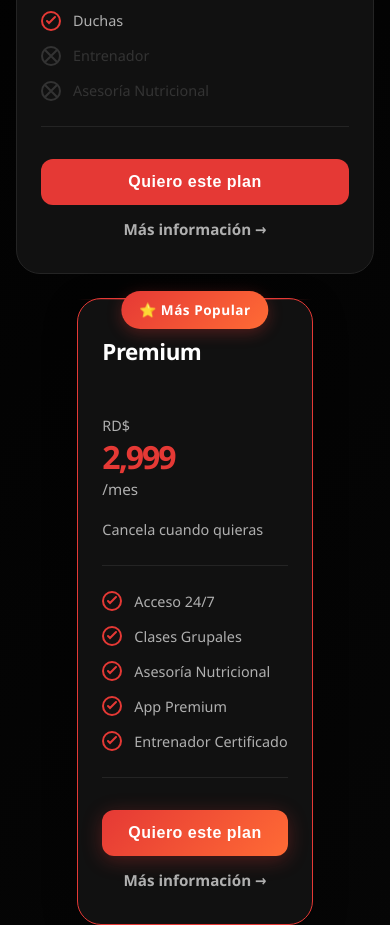
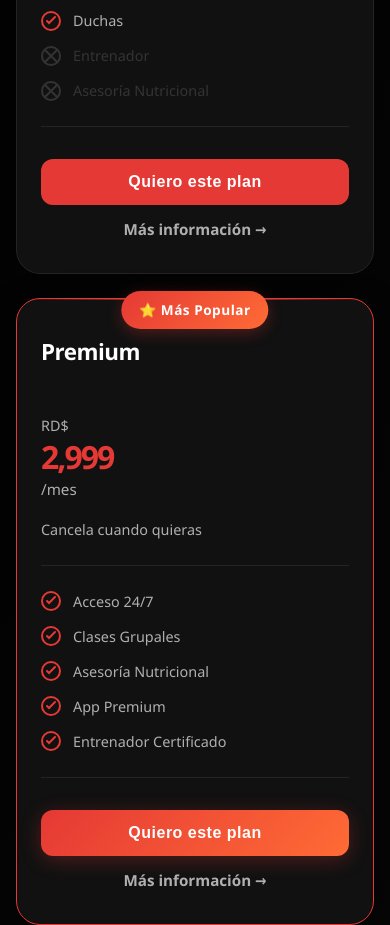
Before and after one commit to GenesisProject-labs/BossFit, a website: page index.html in a window 390 px wide. Shown: the part 4767-5692 px from the top of the page. Drawn offline with Linux system fonts and the light colour scheme.

Commit message:
Fijar ancho del plan Premium en móviles
- Cambiar max-width: 100% a width: 100% en móvil
- Premium ahora ocupa todo el ancho como Starter y Elite

```diff
--- a/css/styles.css
+++ b/css/styles.css
@@ -1202,7 +1202,7 @@ h1, h2, h3, h4, h5, h6 {
 
     .plan-premium {
         grid-column: 1 / -1;
-        max-width: 50%;
+        max-width: 100%;
         margin: 0 auto;
     }
 
@@ -1223,7 +1223,9 @@ h1, h2, h3, h4, h5, h6 {
     }
 
     .plan-premium {
-        max-width: 100%;
+        width: 100%;
+        grid-column: 1 / -1;
+        margin: 0 auto;
         transform: scale(1);
     }
 
```
